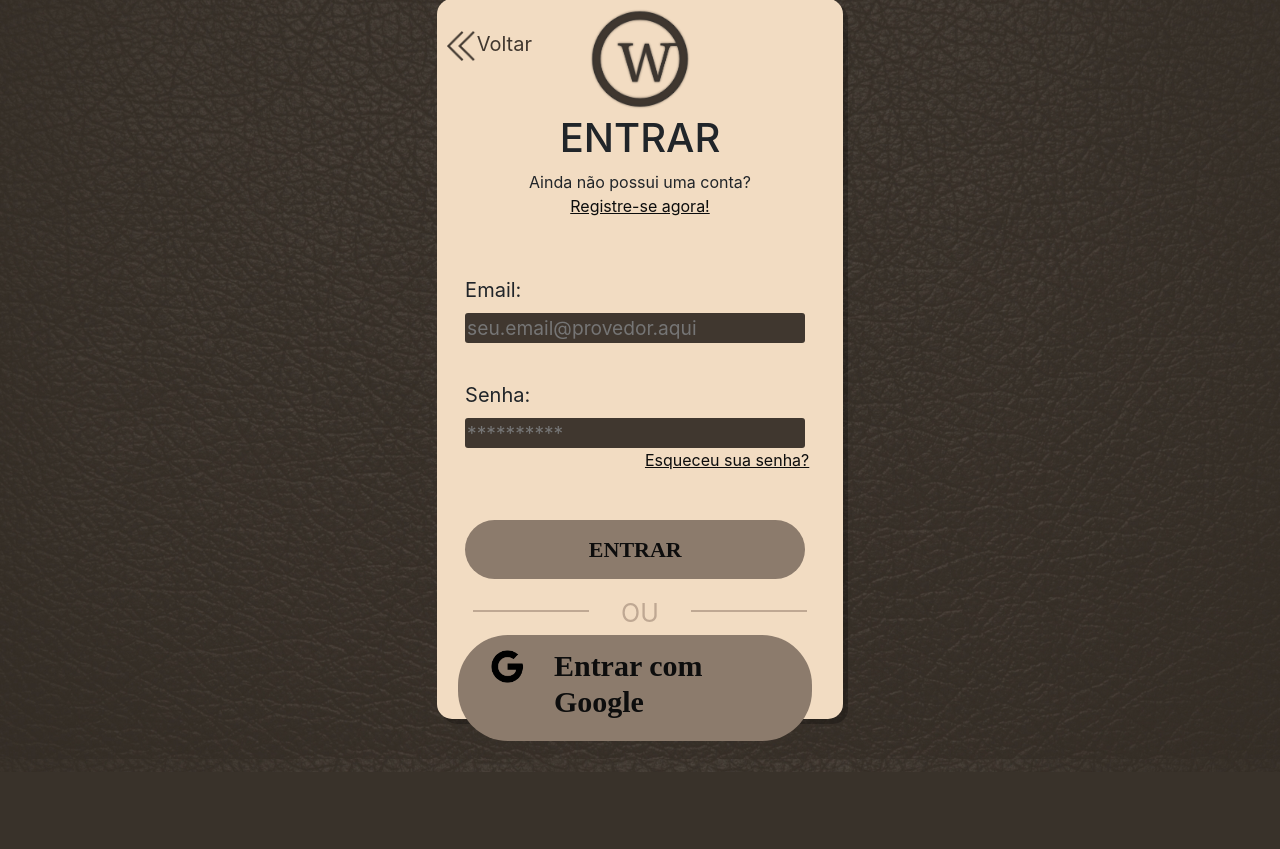
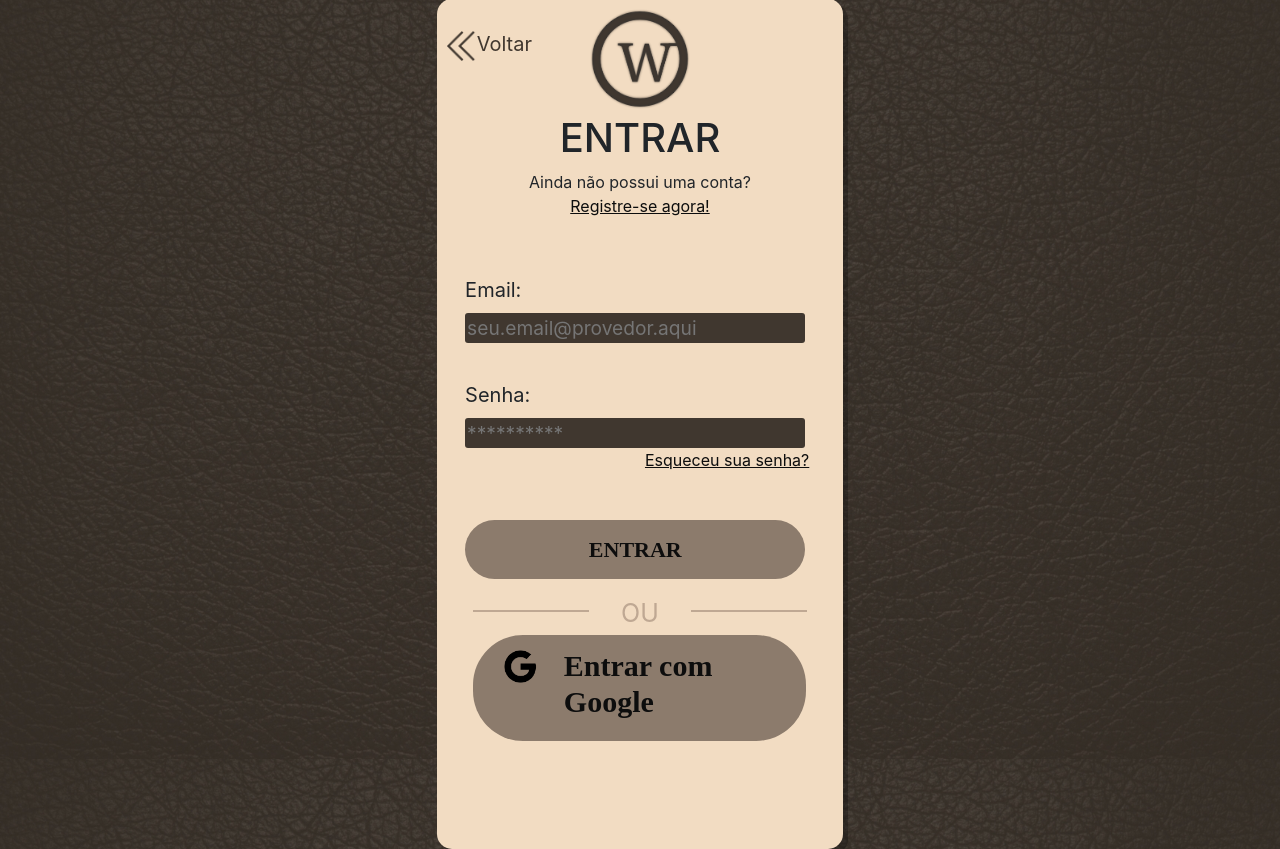
Before and after one commit to fmaachadoo/Werk-UNB-Requisitos-de-Software-2020.2, a Django app: page /login in a window 1280 px wide. Shown: the part 41-890 px from the top of the page. Before the commit the page ends 813 px from the top, so only its background shows below. Run offline with Django 3.2, Linux system fonts and the light colour scheme; some libraries are stand-ins or nearby versions; some web fonts are replaced.

Commit message:
Readjusted login page bootstrap formatting

```diff
--- a/src/static/css/login.css
+++ b/src/static/css/login.css
@@ -1,5 +1,5 @@
 .loginCard{
-    height: 90vh;
+    height: 850px;
     width: 100%;
 
     border-radius: 15px;
--- a/src/werk/templates/base.html
+++ b/src/werk/templates/base.html
@@ -24,7 +24,7 @@
                     <a class="pillBtn" href="/login">ENTRAR</a>
                 </li>
                 <li class="col">
-                    <a class="pillBtn" href="/">CADASTRE-SE</a>
+                    <a class="pillBtn" href="/cadastro">CADASTRE-SE</a>
                 </li>
 
             </ul>
--- /dev/null
+++ b/src/werk/templates/cadastro.html
@@ -0,0 +1 @@
+teste
--- a/src/werk/templates/login.html
+++ b/src/werk/templates/login.html
@@ -3,7 +3,6 @@
 {% load static %}
 
 {% block content %}
-<link href="{% static 'css/login.css' %}" rel="stylesheet">
 
 <div class="row">
     <h1 class="col-12" style="text-align: center;">ENTRAR</h1>
@@ -69,7 +68,7 @@
 
 <div class="row">
     <div class="col-1"></div>
-    <div style="width: 90%;">
+    <div class="col-11">
         <a class="entrarBtn" href="https://www.google.com">
             <div class="row">
                 <div class="col-1"></div>
--- a/src/werk/views.py
+++ b/src/werk/views.py
@@ -7,3 +7,6 @@ def home(request):
 
 def login(request):
     return render(request, 'login.html')
+
+def cadastro(request):
+    return render(request, 'cadastro.html')
```
